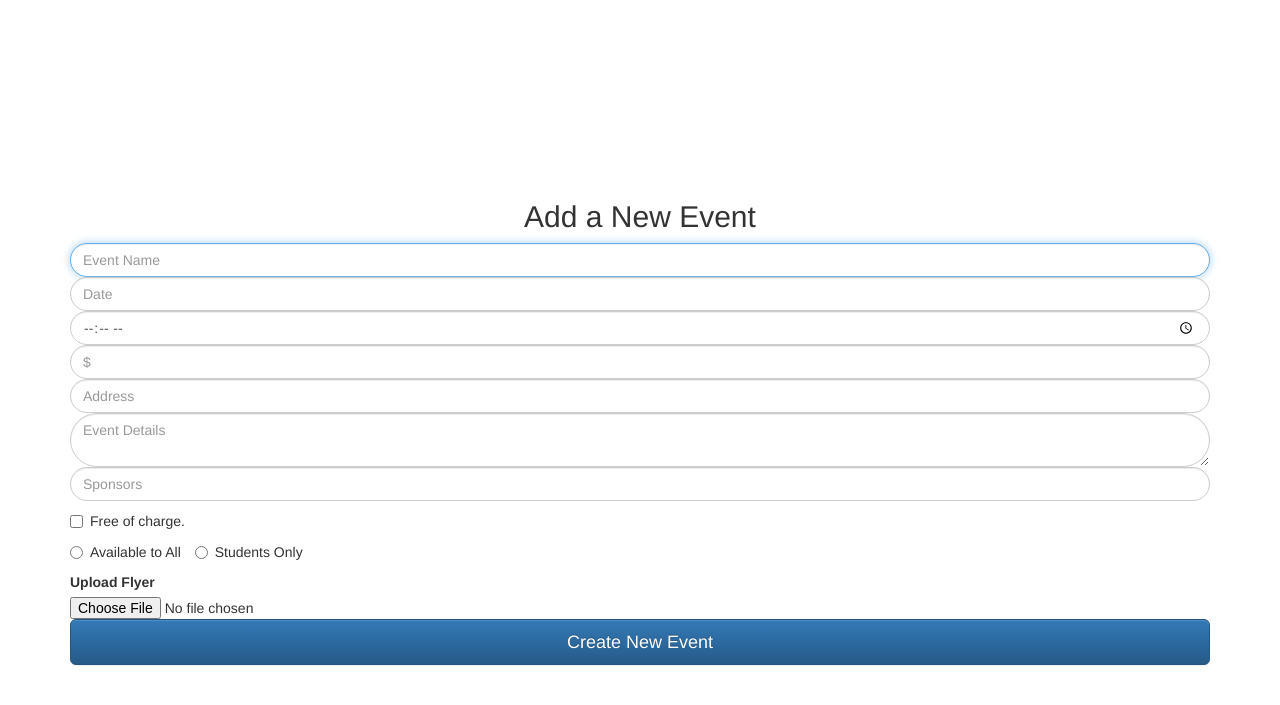
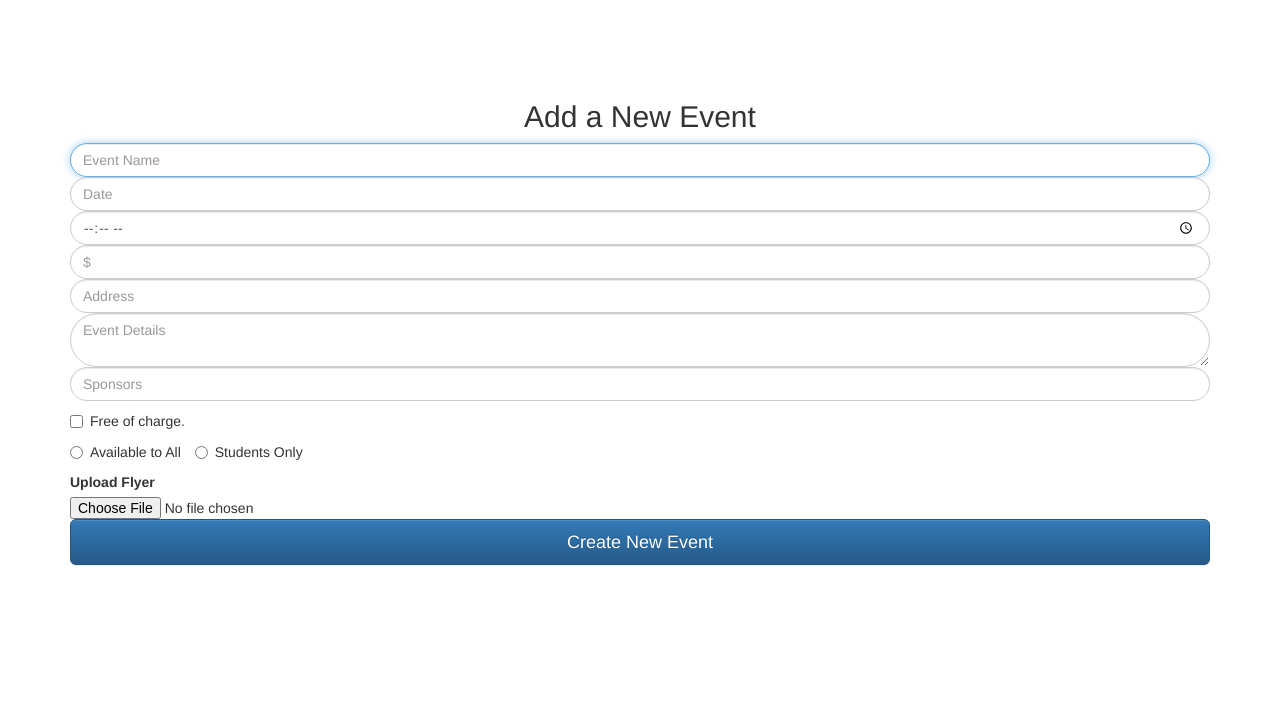
Before and after one commit to desmond1993/NSUHAck2016, a PHP site: page /newevent.php in a window 1280 px wide. Shown: the top 705 px of the page. Run offline with PHP 8.4, Linux system fonts and the light colour scheme; some libraries are stand-ins or nearby versions.

Commit message:
newevent update

```diff
--- a/newevent.php
+++ b/newevent.php
@@ -1,6 +1,8 @@
 <!DOCTYPE html>
 <html>
 <head>
+<link rel="shortcut icon" type="image/x-icon" href="spartanlogo.ico" />
+
 <meta name="viewport" content="width=device-width, initial-scale=1, maximum-scale=1">
 
 <!-- Latest compiled and minified CSS -->
@@ -29,16 +31,15 @@
 width:500px;
 height:100px;
 margin:auto;
-margin-top:300px;
+margin-top:200px;
 }
 .form-control{
   border-radius:50px;
 }
 .new_event{
   margin:auto;
-  margin-top:200px;
+  margin-top:100px;
 }
-
 </style>
 </head>
 
```
